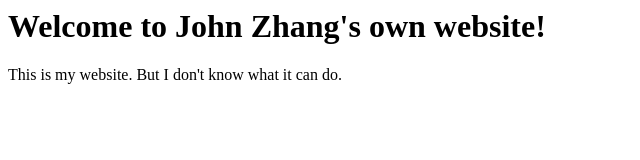
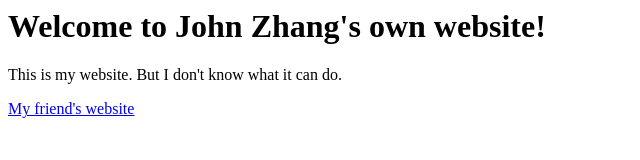
Before and after one commit to JohnZhang888/johnzhang888.github.io, a plain HTML site: page index.html in a window 1280 px wide. Shown: the whole page, without its empty margins (0-640 px from the left). Drawn offline with Linux system fonts and the light colour scheme.

Commit message:
Update index.html

```diff
--- a/index.html
+++ b/index.html
@@ -5,5 +5,6 @@
   <body>
     <h1>Welcome to John Zhang's own website!</h1>
     <p>This is my website. But I don't know what it can do.</p>
+    <a href="https://commongoldingot.github.io/">My friend's website</a>
   </body>
 </html>
```
